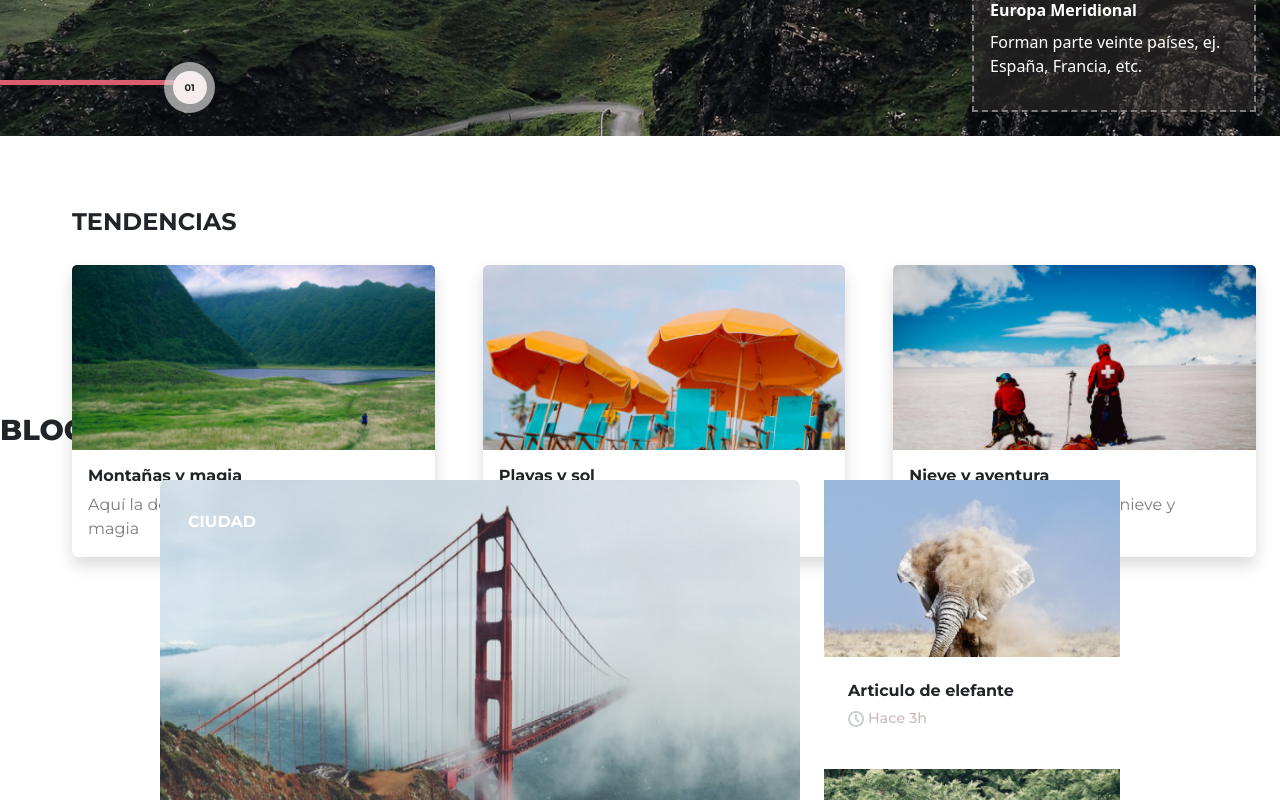
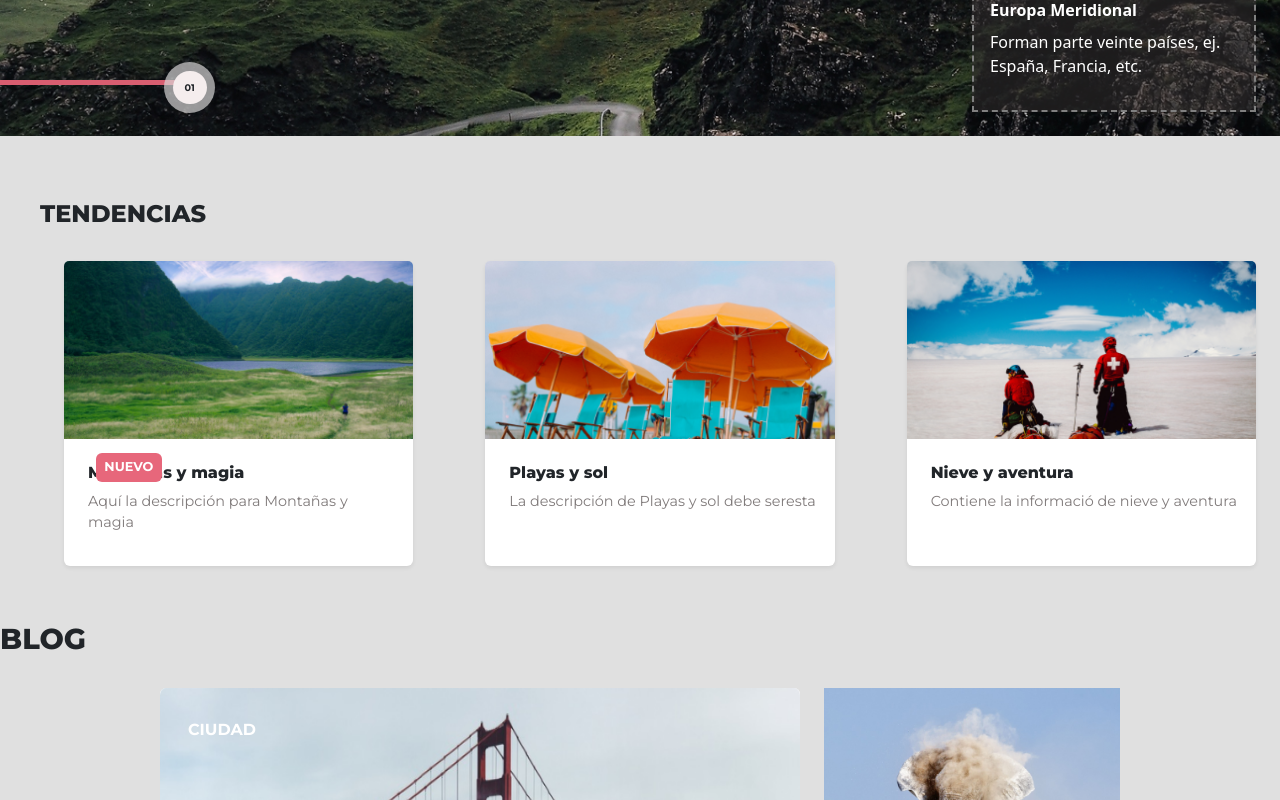
Before and after one commit to Liliani-mg/Aenima-frontend-test, a React (Vite) app: page / in a window 1280 px wide. Shown: the part 480-1280 px from the top of the page. Built offline with nearby package versions, Linux system fonts and the light colour scheme.

Commit message:
fix Tendencias styles

```diff
--- a/src/components/Tendencias.jsx
+++ b/src/components/Tendencias.jsx
@@ -28,10 +28,10 @@ function Tendencias() {
   ];
   const lastIn = info.find(e => e.id === Math.max(e.id))
   return (
-    <div>
-      <div id="container-cards" class="d-flex flex-column ">
-        <h1 class="text-dark fw-bold fs-4  m-5 mb-1 p-4 pb-0">TENDENCIAS</h1>
-        <div class="d-md-flex flex-row ms-5 mb-5">
+    <div id="container-tendencias" class="d-flex flex-column">
+      <div id="container-cards" class="d-flex flex-column justify-content-center">
+        <h1 class="text-dark fs-4 mx-3 px-4 pb-0 mt-5 pt-3">TENDENCIAS</h1>
+        <div class="d-md-flex flex-row ms-3  mb-2">
 
             {
                 !isMobile
@@ -39,15 +39,18 @@ function Tendencias() {
 
                     info.map((e) => {
                   return (
-                        <div key={e.id} class="card border-0 m-4 w-50 shadow  bg-body rounded">
+                        <div key={e.id} class="card border-0 m-4 w-50 shadow-sm ms-5 bg-body rounded">
                           <img
                             src={e.image}
-                            class="card-img-top img-fluid"
+                            class="card-img-top img-fluid "
                             alt="..."
                           />
-                          <div class="card-body">
-                            <h5 class="card-title fw-bold fs-6">{e.title}</h5>
-                            <p class="card-text fs-6 ">
+                          {lastIn.id == e.id &&
+                           <span id="badge-new-desktop" class="badge position-absolute ">NUEVO</span>
+                          }
+                          <div class="card-body ms-2">
+                            <h5 class="card-title mt-2 fs-6">{e.title}</h5>
+                            <p class="card-text mt-2 mb-3">
                               {e.description}
                             </p>
                           </div>
@@ -56,16 +59,16 @@ function Tendencias() {
 
 
                     })
-                :  <div key={lastIn.id} class="card border-0 m-4 w-75 shadow  bg-body rounded">
+                :  <div key={lastIn.id} class="card border-0 m-4 w-75 shadow-sm  bg-body rounded">
                 <img
                   src={lastIn.image}
                   class="card-img-top img-fluid"
                   alt="..."
                 />
-                <div class="card-body">
-                <span class="badge bg-secondary">New</span>
-                  <h5 class="card-title fw-bold fs-6">{lastIn.title}</h5>
-                  <p class="card-text fs-6 ">
+                <div class="card-body mb-3 ms-2">
+                <span id="badge-new" class="badge position-absolute ms-2 fw-bold">NUEVO</span>
+                  <h5 class="card-title fs-6 mt-3 lh-2">{lastIn.title}</h5>
+                  <p class="card-text lh-3 ">
                     {lastIn.description}
                   </p>
                 </div>
```
